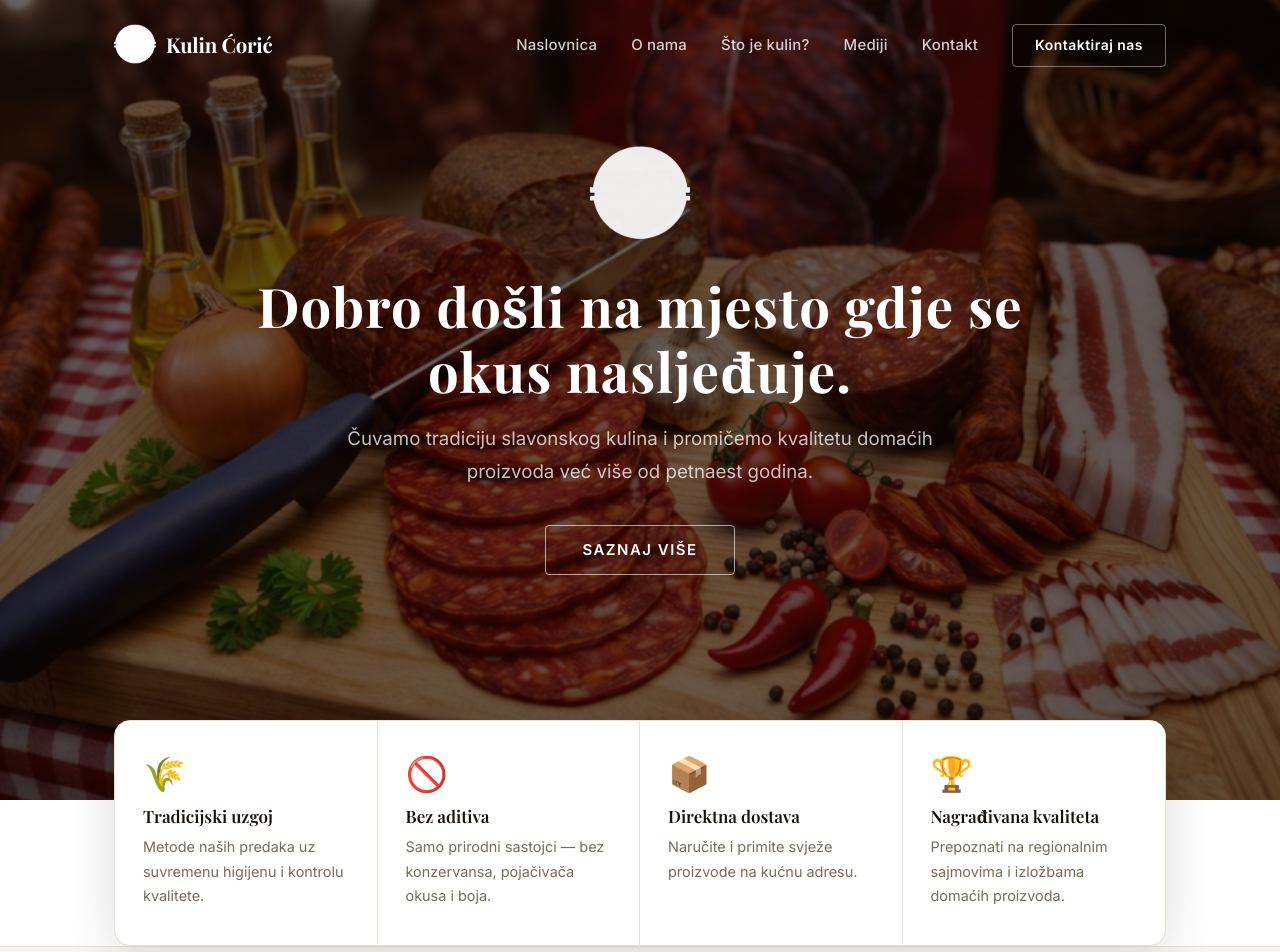
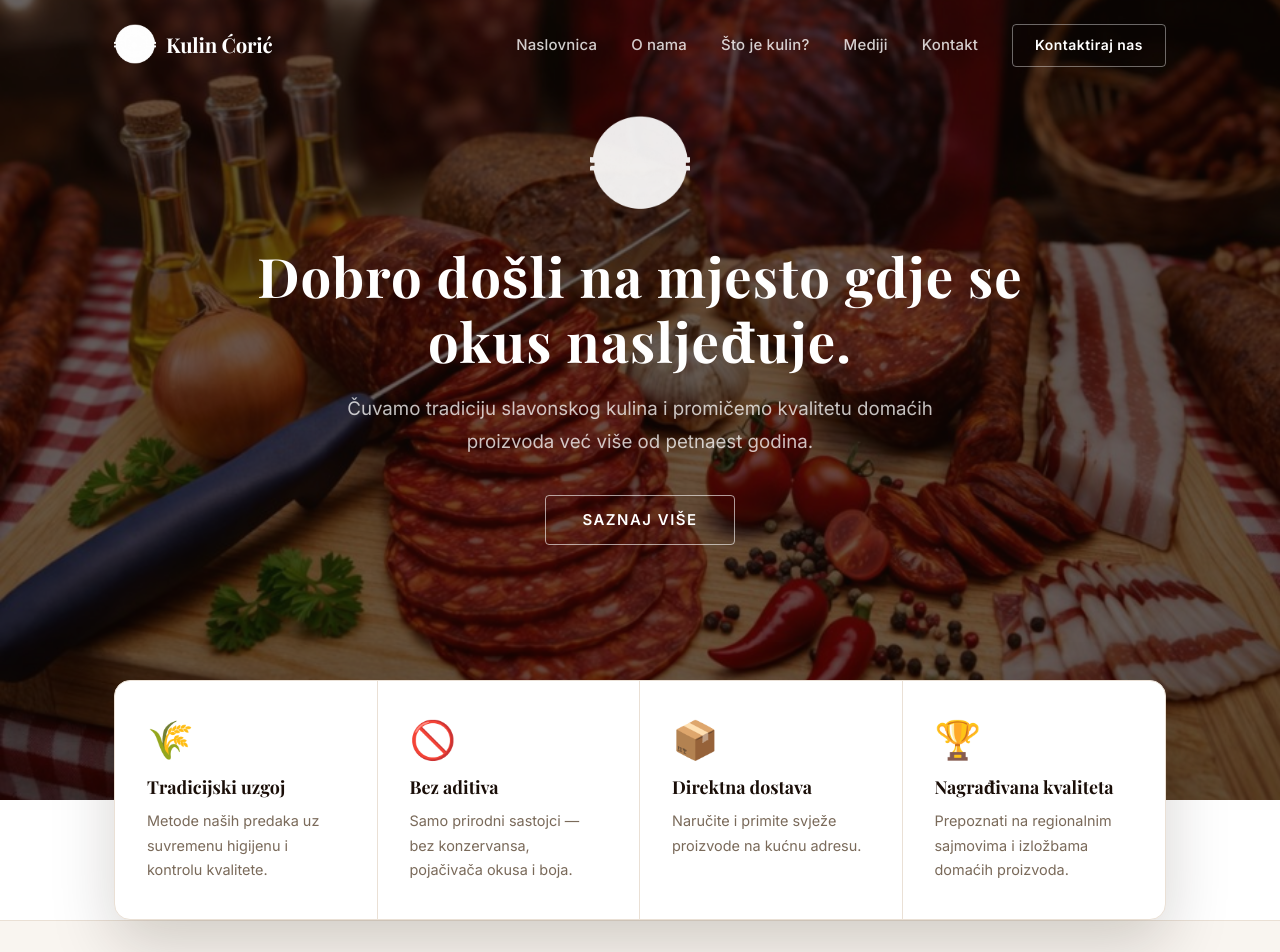
Before and after one commit to tomcoric/opg-coric-web, a React (Vite) app: page / in a window 1280 px wide. Shown: the top 952 px of the page. Built offline with nearby package versions, Linux system fonts and the light colour scheme.

Commit message:
FeatureBanner: viši položaj, bordo hover linija, premium dizajn

```diff
--- a/src/components/sections/FeatureBanner.module.css
+++ b/src/components/sections/FeatureBanner.module.css
@@ -1,65 +1,78 @@
-/* Plutajući blok — "izvlači se" iz Hero-a prema gore */
 .wrapper {
   position: relative;
   z-index: 10;
-  margin-top: -80px;
-  padding: 0 0 0;
+  margin-top: -120px;
+  padding: 0 32px;
 }
 
 .grid {
   display: grid;
   grid-template-columns: repeat(4, 1fr);
-  gap: 0;
   background: #fff;
   border-radius: var(--radius-lg);
-  box-shadow: 0 8px 48px rgba(26, 14, 8, 0.14);
+  box-shadow: 0 24px 64px rgba(26, 14, 8, 0.18);
   overflow: hidden;
   border: 1px solid var(--border);
 }
 
 .card {
-  padding: 36px 28px;
+  position: relative;
+  padding: 40px 32px 36px;
   border-right: 1px solid var(--border);
-  transition: background 0.25s;
+  transition: background 0.3s;
+  display: flex;
+  flex-direction: column;
+  gap: 0;
 }
 
-.card:last-child {
-  border-right: none;
+.card:last-child { border-right: none; }
+
+/* Bordo linija na vrhu svake kartice pri hoveru */
+.card::before {
+  content: '';
+  position: absolute;
+  top: 0;
+  left: 0;
+  right: 0;
+  height: 3px;
+  background: var(--primary);
+  transform: scaleX(0);
+  transform-origin: left;
+  transition: transform 0.35s ease;
 }
 
-.card:hover {
-  background: var(--bg-alt);
-}
+.card:hover::before { transform: scaleX(1); }
+.card:hover { background: var(--bg-alt); }
 
 .icon {
+  font-size: 2.2rem;
+  margin-bottom: 18px;
+  line-height: 1;
   display: block;
-  font-size: 2rem;
-  margin-bottom: 14px;
-  line-height: 1;
 }
 
 .title {
   font-family: var(--font-heading);
-  font-size: 1rem;
-  font-weight: 600;
+  font-size: 1.05rem;
+  font-weight: 700;
   color: var(--text-heading);
-  margin-bottom: 8px;
-  line-height: 1.3;
+  margin-bottom: 10px;
+  line-height: 1.25;
 }
 
 .desc {
   font-size: 0.85rem;
   color: var(--text-muted);
-  line-height: 1.7;
+  line-height: 1.72;
 }
 
-/* Hero treba imati padding-bottom da ostavi mjesta za plutajući blok */
-@media (max-width: 1024px) {
-  .card { padding: 28px 20px; }
+@media (max-width: 1100px) {
+  .wrapper { padding: 0 20px; }
+  .card { padding: 32px 24px; }
 }
 
 @media (max-width: 768px) {
-  .wrapper { margin-top: -40px; }
+  .wrapper { margin-top: -60px; padding: 0 16px; }
 
   .grid {
     grid-template-columns: repeat(2, 1fr);
@@ -78,7 +91,7 @@
 }
 
 @media (max-width: 480px) {
-  .wrapper { margin-top: -24px; }
+  .wrapper { margin-top: -40px; }
   .grid { grid-template-columns: 1fr; }
   .card { border-right: none; border-bottom: 1px solid var(--border); }
   .card:last-child { border-bottom: none; }
--- a/src/components/sections/Hero.module.css
+++ b/src/components/sections/Hero.module.css
@@ -6,7 +6,7 @@
   align-items: center;
   justify-content: center;
   overflow: hidden;
-  padding-bottom: 80px;
+  padding-bottom: 140px;
 }
 
 .bg {
```
